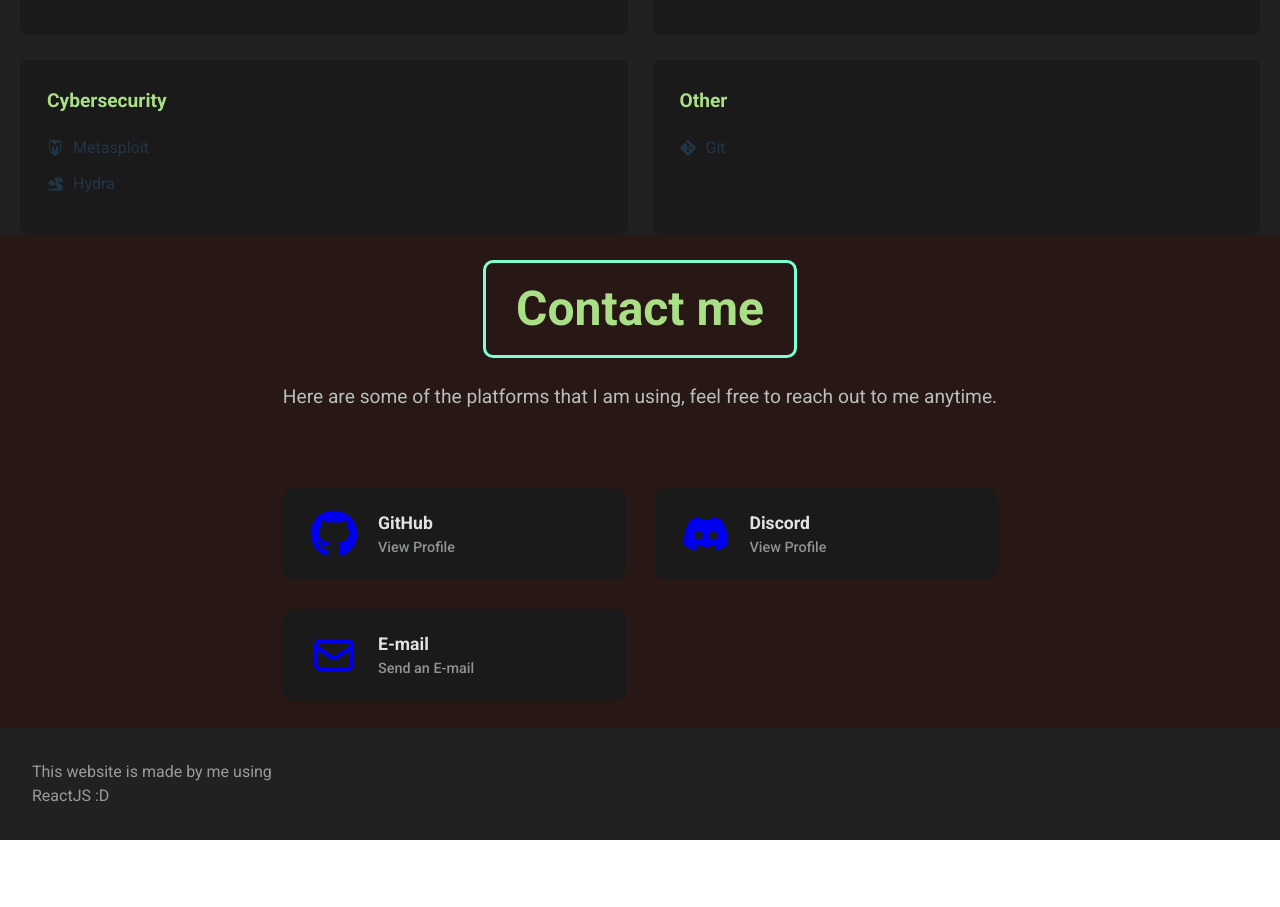
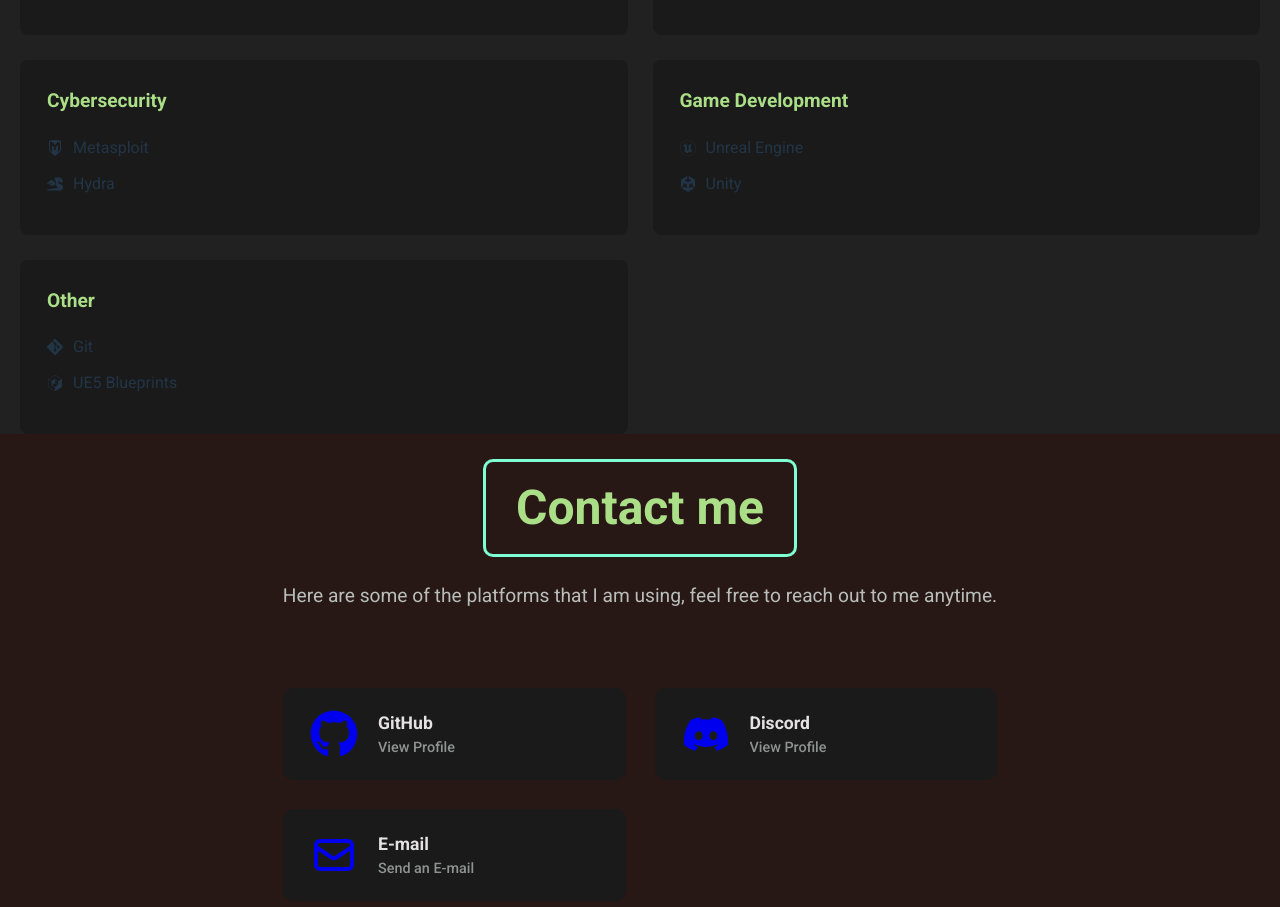
Before and after one commit to snowmandidi/snowmandidi_Portfolio, a React (Vite) app: page / in a window 1280 px wide. Shown: the part 1160-2067 px from the top of the page. Before the commit the page ends 2000 px from the top, so only its background shows below. Built offline with nearby package versions, Linux system fonts and the light colour scheme.

Commit message:
added game dev skills

```diff
--- a/src/Components/Header/Header.jsx
+++ b/src/Components/Header/Header.jsx
@@ -6,7 +6,7 @@
         <header className="top-bar">
             {/* Create shortcuts to sections of the site */}
             <nav>
-                <a href="#">Home</a> /
+                <a href="#">Home</a>
                 <a href="#">Experience</a>
                 <a href="#skills">Skills</a>
                 <a href="#">Projects</a>
--- a/src/Components/Skills/Skills.jsx
+++ b/src/Components/Skills/Skills.jsx
@@ -1,6 +1,6 @@
 {/* Import the icons and the css file */}
 import "./Skills.css"
-import { SiJavascript, SiLua, SiHtml5, SiCss3, SiNodedotjs, SiReact, SiGit, SiMetasploit} from 'react-icons/si';
+import { SiJavascript, SiLua, SiHtml5, SiCss3, SiNodedotjs, SiReact, SiGit, SiMetasploit, SiUnrealengine, SiBlueprint, SiUnity} from 'react-icons/si';
 import { FaDragon } from "react-icons/fa";
 
 {/* All the skills I want to display */}
@@ -8,7 +8,8 @@
     Programming: [{name: "Javascript", icon: <SiJavascript/>}, {name: "Lua", icon: <SiLua/>}],
     Web: [{name: "HTML", icon: <SiHtml5/>}, {name: "CSS", icon: <SiCss3/>},  {name: "NodeJS", icon: <SiNodedotjs/>}, {name: "React", icon:  <SiReact/>}],
     Cybersecurity: [{name: "Metasploit", icon: <SiMetasploit/>}, {name: "Hydra", icon: <FaDragon/>}],
-    Other: [{name: "Git", icon: <SiGit/>}]
+    "Game Development": [{name: "Unreal Engine", icon: <SiUnrealengine/>}, {name: "Unity", icon: <SiUnity/>}],
+    Other: [{name: "Git", icon: <SiGit/>}, {name: "UE5 Blueprints", icon: <SiBlueprint/>}]
 }
 
 function Skills() {
```
